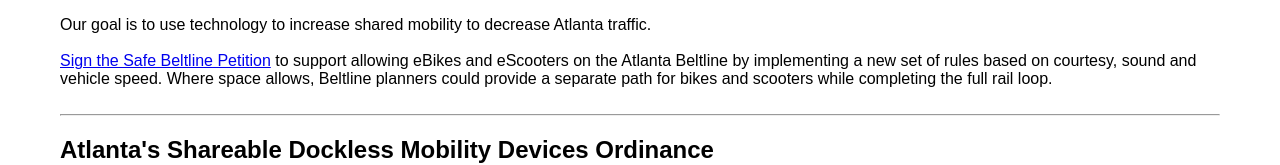
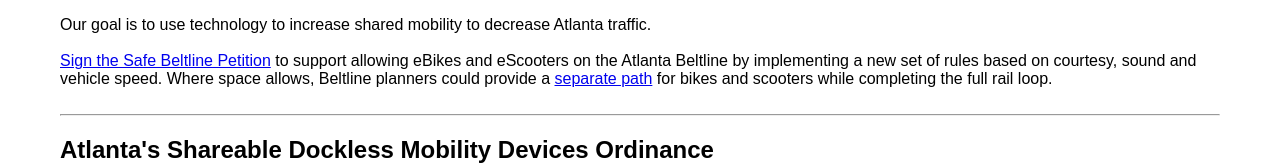
Before and after one commit to aplannersguide/atlantarides.github.io, a plain HTML site: page index.html in a window 1280 px wide. Shown: the part 1118-1283 px from the top of the page. Drawn offline with Linux system fonts and the light colour scheme.

```diff
--- a/index.html
+++ b/index.html
@@ -43,7 +43,7 @@ We are working with the <a href="https://coord.co/">Coord.co Shared Mobility API
 Our goal is to use technology to increase shared mobility to decrease Atlanta traffic.<br><br>
 
 <a href="https://bit.ly/safe-beltline">Sign the Safe Beltline Petition</a> to support allowing eBikes and eScooters on the Atlanta Beltline by implementing a new set of rules based on courtesy, sound and vehicle speed.
-Where space allows, Beltline planners could provide a separate path
+Where space allows, Beltline planners could provide a <a href="http://neighborhood.org/local/beltline/img/safe-pathways.jpg">separate path</a>
 for bikes and scooters while completing the full rail loop.<br><br>
 
 <hr>
```
